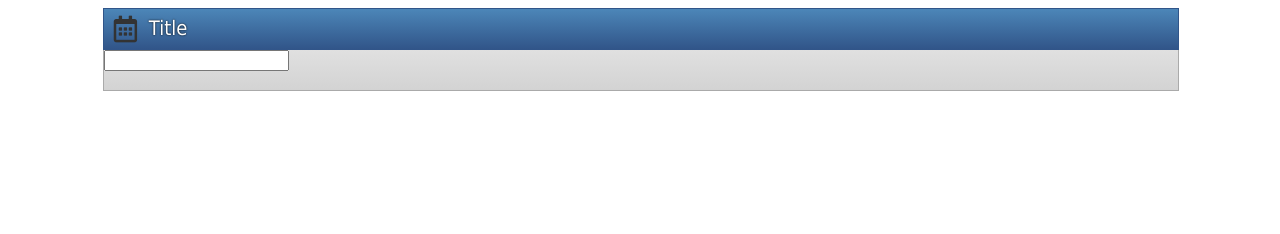
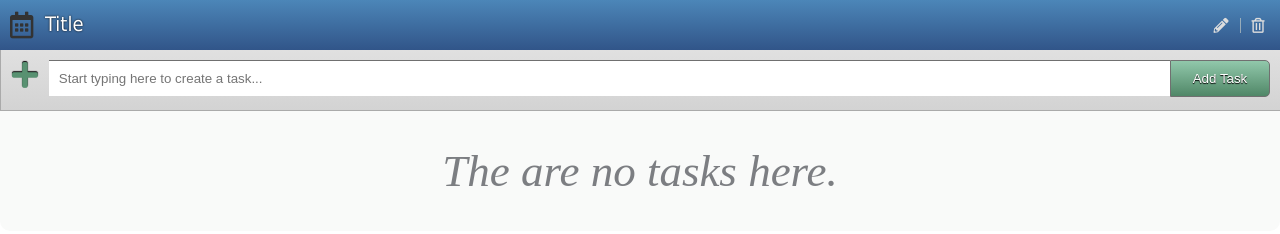
Before and after one commit to Lannister34/lannister34.github.io, a plain HTML site: page index.html in a window 1280 px wide. Drawn offline with Linux system fonts and the light colour scheme.

Commit message:
Сделал макет, перенёс стили в ксс

```diff
--- a/Navigation.js
+++ b/Navigation.js
@@ -10,11 +10,22 @@ const calendarIcon = document.createElement('i');
 const editIcon = document.createElement('i');
 const deleteIcon = document.createElement('i');
 const title = document.createElement('span');
+
 const body = document.body;
+
 const createTaskBlock = document.createElement('div');
+const addIconBlock = document.createElement('div');
+const addIcon = document.createElement('i');
 const formBlock = document.createElement('div');
 const form = document.createElement('form');
 const input = document.createElement('input');
+const addTaskButton = document.createElement('button');
+
+const tasksBlock = document.createElement('div');
+const alertBox = document.createElement('div');
+
+body.style.margin = '0';
+body.style.padding = '0';
 
 calendarIconBlock.appendChild(calendarIcon);
 editIconBlock.appendChild(editIcon);
@@ -27,50 +38,47 @@ titleBlock.appendChild(deleteIconBlock);
 
 navigation.appendChild(titleBlock);
 
+addIconBlock.appendChild(addIcon);
+
 form.appendChild(input);
+form.appendChild(addTaskButton);
 formBlock.appendChild(form);
+
+createTaskBlock.appendChild(addIconBlock);
 createTaskBlock.appendChild(formBlock);
+
+tasksBlock.appendChild(alertBox);
 
 wrapper.appendChild(navigation);
 wrapper.appendChild(createTaskBlock);
+wrapper.appendChild(tasksBlock);
 
 body.appendChild(wrapper);
 
-window.addEventListener('resize', function() {
-  const screenWidth = window.screen.width
-  if (screenWidth >= 1100)
-  {
-    wrapper.style.width = '65%';
-  } else
-  if (screenWidth > 500 && screenWidth < 1100) {
-               wrapper.style.width = '85%';
-             } else
-  if (screenWidth <= 500) {
-    wrapper.style.width = '100%';
-  }
-})
+wrapper.classList.add('wrapper');
+navigation.classList.add('navigation');
+titleBlock.classList.add('titleBlock');
+calendarIconBlock.classList.add('calendarIconBlock');
+calendarIcon.className = 'calendarIcon far fa-calendar-alt fa-lg';
+title.classList.add('title');
+editIconBlock.classList.add('editIconBlock');
+deleteIconBlock.classList.add('deleteIconBlock');
+editIcon.className = 'editIcon fas fa-pencil-alt fa-ms';
+deleteIcon.className = 'deleteIcon far fa-trash-alt fa-ms';
+createTaskBlock.classList.add('createTaskBlock');
+addIconBlock.classList.add('addIconBlock');
+addIcon.className = 'addIcon fas fa-plus fa-msg';
+formBlock.className = 'formBlock';
+form.classList.add('form');
+input.classList.add('input');
+addTaskButton.classList.add('addTaskButton');
+tasksBlock.classList.add('tasksBlock');
+alertBox.classList.add('alertBox');
 
-if (screenWidth >= 1100)
-{
-  wrapper.style.width = '65%';
-} else
-if (screenWidth > 500 && screenWidth < 1100) {
-             wrapper.style.width = '85%';
-           } else
-if (screenWidth <= 500) {
-  wrapper.style.width = '100%';
-}
+if ( !/Android|webOS|iPhone|iPad|iPod|BlackBerry|IEMobile|Opera Mini/i.test(navigator.userAgent) ) {
+  editIconBlock.style.opacity = '0';
+  deleteIconBlock.style.opacity = '0';
 
-wrapper.style.height= '300px';
-wrapper.style.margin = '0 auto';
-wrapper.classList.add('wrapper');
-
-navigation.style.width = '100%';
-navigation.style.minHeight = '40px';
-navigation.style.height = '40px';
-navigation.style.background = 'linear-gradient(to bottom, rgb(76,134,184), rgb(49,85,137))';
-navigation.style.border = '1px solid rgb(49,85,137)';
-navigation.classList.add('navigation');
   navigation.addEventListener('mouseenter', function() {
     editIconBlock.style.opacity = '1';
     deleteIconBlock.style.opacity = '1';
@@ -79,61 +87,13 @@ navigation.addEventListener('mouseleave', function() {
     editIconBlock.style.opacity = '0';
     deleteIconBlock.style.opacity = '0';
   });
-
-titleBlock.style.height = '100%';
-titleBlock.classList.add('titleBlock');
-titleBlock.style.display = 'flex';
-
-calendarIconBlock.style.height = '100%';
-calendarIconBlock.style.minWidth = '40px';
-calendarIconBlock.style.fontSize = '20px';
-calendarIconBlock.classList.add('calendarIconBlock');
-
-calendarIcon.className = 'far fa-calendar-alt fa-lg';
-calendarIcon.style.marginLeft = '10px';
-calendarIcon.style.marginTop = '10px';
-calendarIcon.style.color = '#333';
+}
 
 title.textContent = 'Title';
-title.style.width = '100%';
-title.style.wordWrap = 'break-word';
-title.style.wordBreak = 'break-word';
-title.style.color = '#fff';
-title.style.fontSize = '20px';
-title.style.fontFamily = 'Tahoma';
-title.style.padding = '7px 0';
-title.style.margin = '0 5px';
-title.style.textShadow = '0 0 2px #000';
-title.classList.add('title');
 
-editIconBlock.style.height = '100%';
-editIconBlock.style.minWidth = '27px';
-editIconBlock.style.fontSize = '15px';
-editIconBlock.style.marginRight = '11px'
-editIconBlock.style.opacity = '0';
-editIconBlock.classList.add('editIconBlock');
+input.setAttribute('type', 'text');
+input.setAttribute('placeholder', 'Start typing here to create a task...');
 
-deleteIconBlock.style.height = '100%';
-deleteIconBlock.style.minWidth = '17.5px';
-deleteIconBlock.style.fontSize = '15px';
-deleteIconBlock.style.marginRight = '11px';
-deleteIconBlock.style.opacity = '0';
-deleteIconBlock.classList.add('deleteIconBlock');
+addTaskButton.textContent = 'Add Task';
 
-editIcon.className = 'fas fa-pencil-alt fa-ms';
-editIcon.style.marginTop = '12.5px';
-editIcon.style.color = '#ddd';
-//editIcon.style.marginRight = '4px';
-editIcon.style.paddingRight = '11px';
-editIcon.style.borderRight = '1px solid rgba(212, 213, 201, .6)'
-
-deleteIcon.className = 'far fa-trash-alt fa-msg';
-deleteIcon.style.marginTop = '12.5px';
-deleteIcon.style.color = '#ddd';
-
-createTaskBlock.style.minHeight = '40px';
-createTaskBlock.style.height = '40px';
-createTaskBlock.style.width = '100%';
-createTaskBlock.style.background = 'linear-gradient(to bottom, rgb(224,224,224), rgb(211,211,211))';
-createTaskBlock.style.border = '1px solid rgb(170,170,170)';
-createTaskBlock.style.borderTop = 'none';
+alertBox.textContent = 'The are no tasks here.';
--- a/index.html
+++ b/index.html
@@ -4,6 +4,7 @@
 <head>
   <title>Name</title>
   <link rel="stylesheet" href="https://use.fontawesome.com/releases/v5.8.1/css/all.css" integrity="sha384-50oBUHEmvpQ+1lW4y57PTFmhCaXp0ML5d60M1M7uH2+nqUivzIebhndOJK28anvf" crossorigin="anonymous">
+  <link rel="stylesheet" href="./style.css">
 </head>
 <body>
   <script src="Navigation.js">
--- /dev/null
+++ b/style.css
@@ -0,0 +1,141 @@
+.wrapper {
+    width: 100%;
+}
+
+.navigation {
+  width: 100%;
+  height: 50px;
+  background: linear-gradient(to bottom, rgb(76,134,184), rgb(49,85,137));
+  box-sizing: border-box;
+}
+
+.titleBlock {
+  height: 100%;
+  display: flex;
+}
+
+.calendarIconBlock {
+  height: 100%;
+  min-width: 40px;
+  font-size: 20px;
+}
+
+.calendarIcon {
+  margin-left: 10px;
+  margin-top: 15px;
+  color: #333;
+}
+
+.title {
+  width: 100%;
+  word-wrap: break-word;
+  word-break: break-word;
+  color: rgb(255, 255, 255);
+  font-size: 20px;
+  font-family: 'Tahoma', sans-serif;
+  padding: 12px 0;
+  margin: 0 5px;
+  text-shadow: 0 0 2px rgb(0, 0, 0);
+}
+
+.editIconBlock {
+  height: 100%;
+  min-width: 27px;
+  font-size: 15px;
+  margin-right: 11px;
+}
+
+.deleteIconBlock {
+  height: 100%;
+  min-width: 17.5px;
+  font-size: 15px;
+  margin-right: 11px;
+}
+
+.editIcon {
+  margin-top: 17.5px;
+  color: #ddd;
+  padding-right: 11px;
+  border-right: 1px solid rgba(212, 213, 201, .6);
+}
+
+.deleteIcon {
+  margin-top: 17.5px;
+  color: #ddd;
+}
+
+.createTaskBlock {
+  display: flex;
+  justify-content: space-around;
+  min-height: 50px;
+  height: 50px;
+  width: 100%;
+  padding-top: 10px;
+  background: linear-gradient(to bottom, rgb(224,224,224), rgb(211,211,211));
+  border: 1px solid rgb(170,170,170);
+  border-top: none;
+  box-sizing: border-border-box;
+}
+
+.addIconBlock {
+  height: 100%;
+  min-width: 25.81px;
+  font-size: 29.5px;
+  margin-left: 11px;
+  margin-right: 11px;
+}
+
+.addIcon {
+  color: rgb(88, 145, 113);
+  text-shadow: 0 -1px 1px rgb(0, 0, 0);
+}
+
+.formBlock {
+  height: 100%;
+  width: 100%;
+  margin-right: 11px;
+}
+
+.form {
+  height: 100%;
+  display: flex;
+}
+
+.input {
+  display: block;
+  height: 70%;
+  width: 100%;
+  padding: 0;
+  padding-left: 10px;
+  border: none;
+  border-top: 1px solid rgb(112, 112, 112);
+}
+
+.addTaskButton {
+  padding: 0;
+  min-width: 100px;
+  height: 73%;
+  color: rgb(255, 255, 255);
+  text-shadow: 0 1px 1px rgb(0, 0, 0);
+  background: linear-gradient(to bottom, rgb(145, 200, 171), rgb(80,135,103));
+  border: 1px solid rgb(112, 112, 112);
+  border-radius: 0 5px 5px 0;
+}
+
+.tasksBlock {
+  background-color: rgb(249, 250, 249);
+  height: 120px;
+  width: 100%;
+  box-sizing: border-box;
+  border-radius: 0 0 10px 10px;
+}
+
+.alertBox {
+  width: 100%;
+  height: 100%;
+  color: rgb(124, 126, 130);
+  font-size: 45px;
+  line-height: 120px;
+  font-style: italic;
+  text-align: center;
+}
```
Lines whose indentation alone changed are shown as unchanged.
